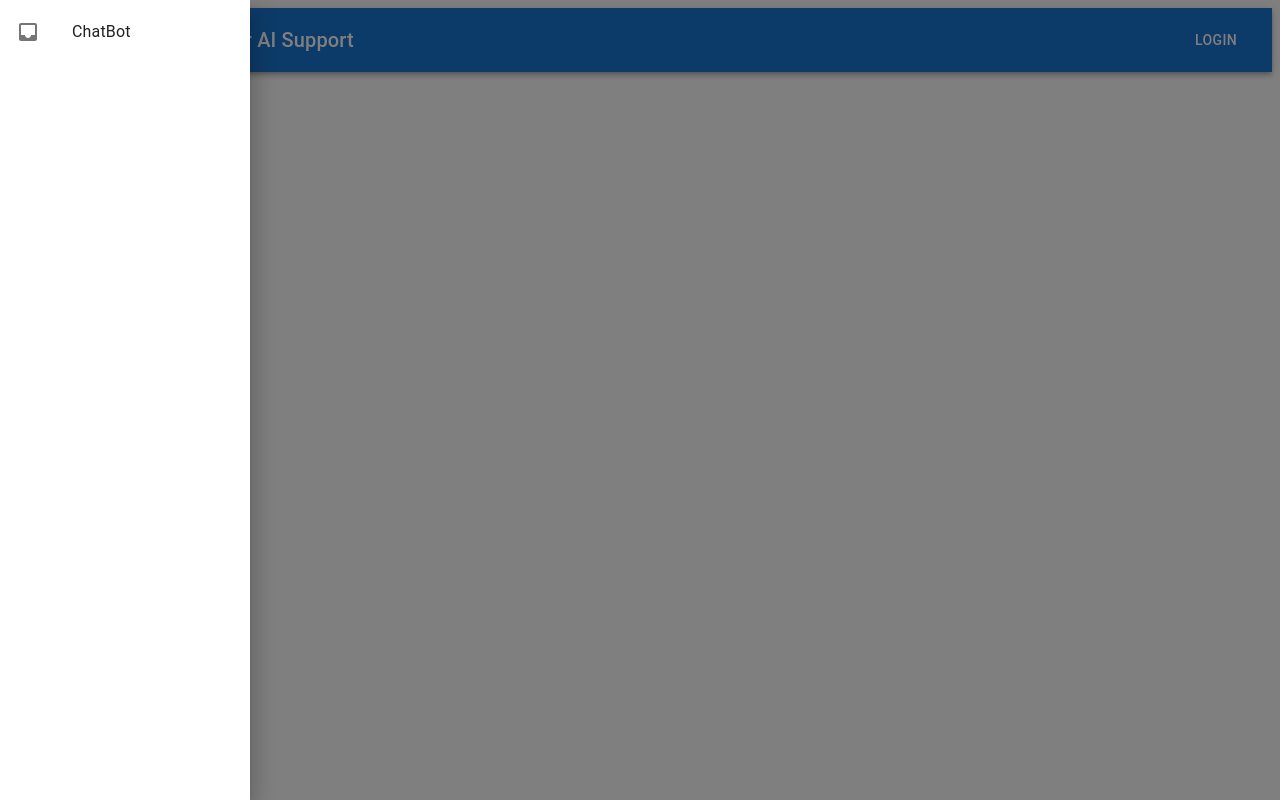
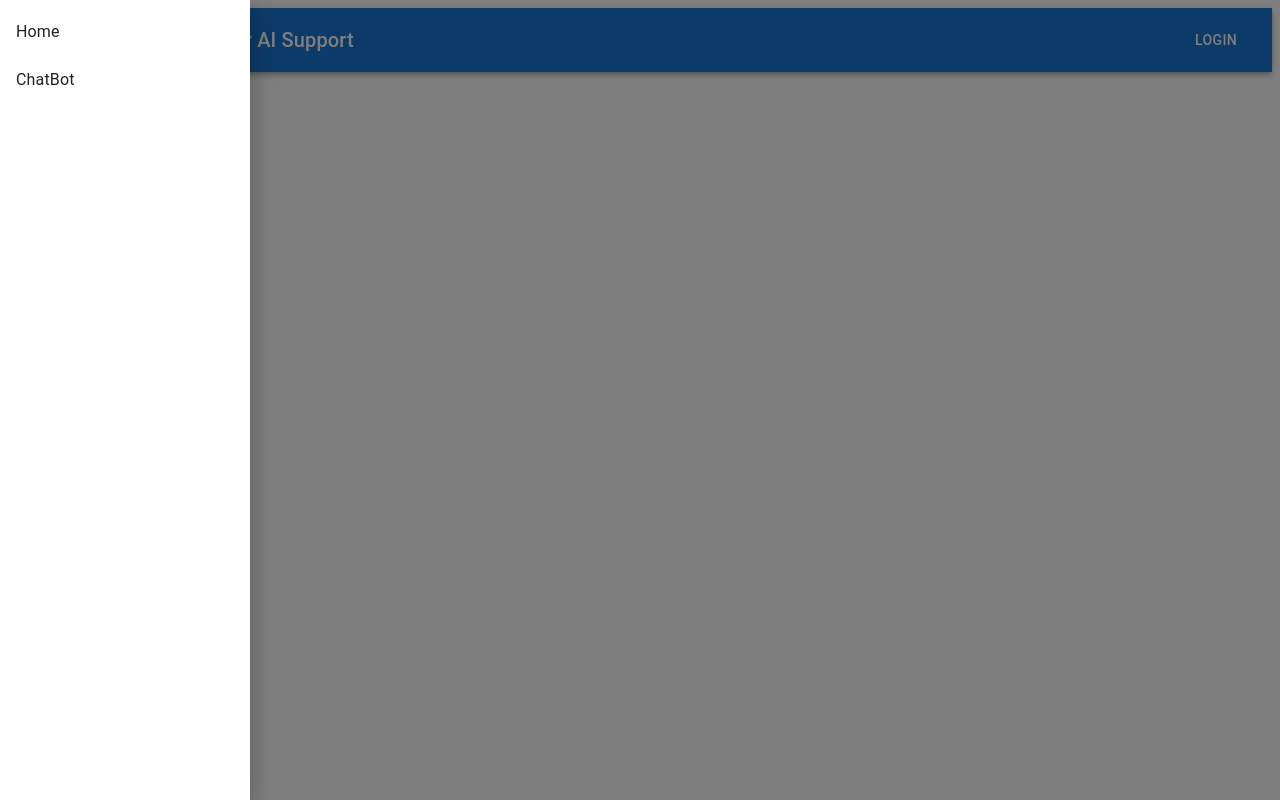
Before and after one commit to NER2160349/rate_my_professor, a Next.js app in the folder rmp-ai-assistant/: page / in a window 1280 px wide. Both pictures are taken after a click on the button "menu". Built offline with nearby package versions, Linux system fonts and the light colour scheme.

Commit message:
add Home and Chatbot links to app bar

```diff
--- a/rmp-ai-assistant/app/components/CustomAppBar.js
+++ b/rmp-ai-assistant/app/components/CustomAppBar.js
@@ -10,16 +10,19 @@ import { Box,
     IconButton,
     Drawer,
     List,ListItem,ListItemButton,ListItemIcon,ListItemText,} from '@mui/material'
-
 import MenuIcon from '@mui/icons-material/Menu';
 import InboxIcon from '@mui/icons-material/Inbox';
 import MailIcon from '@mui/icons-material/Mail';
+import { usePathname, useRouter } from "next/navigation";
+
 
 
 import Image from "next/image";
 
 
 const CustomAppBar = ({ defaultTitle }) => {
+
+const router = useRouter(); // Use useRouter hook for navigation
 
 const [open, setOpen] = useState(false);
 const toggleDrawer = (newOpen) => () => {
@@ -29,12 +32,17 @@ const toggleDrawer = (newOpen) => () => {
     const DrawerList = (
         <Box sx={{ width: 250 }} role="presentation" onClick={toggleDrawer(false)}>
           <List>
-            {['ChatBot'].map((text, index) => (
+            {['Home','ChatBot'].map((text, index) => (
               <ListItem key={text} disablePadding>
-                <ListItemButton>
-                  <ListItemIcon>
-                    {index % 2 === 0 ? <InboxIcon /> : <MailIcon />}
-                  </ListItemIcon>
+                <ListItemButton
+                    onClick={
+                        text === "ChatBot"
+                          ? () => router.push("/chatbot")
+                          : text === "Home"
+                          ? () => router.push("/")
+                          : undefined
+                      }
+                >
                   <ListItemText primary={text} />
                 </ListItemButton>
               </ListItem>
```
